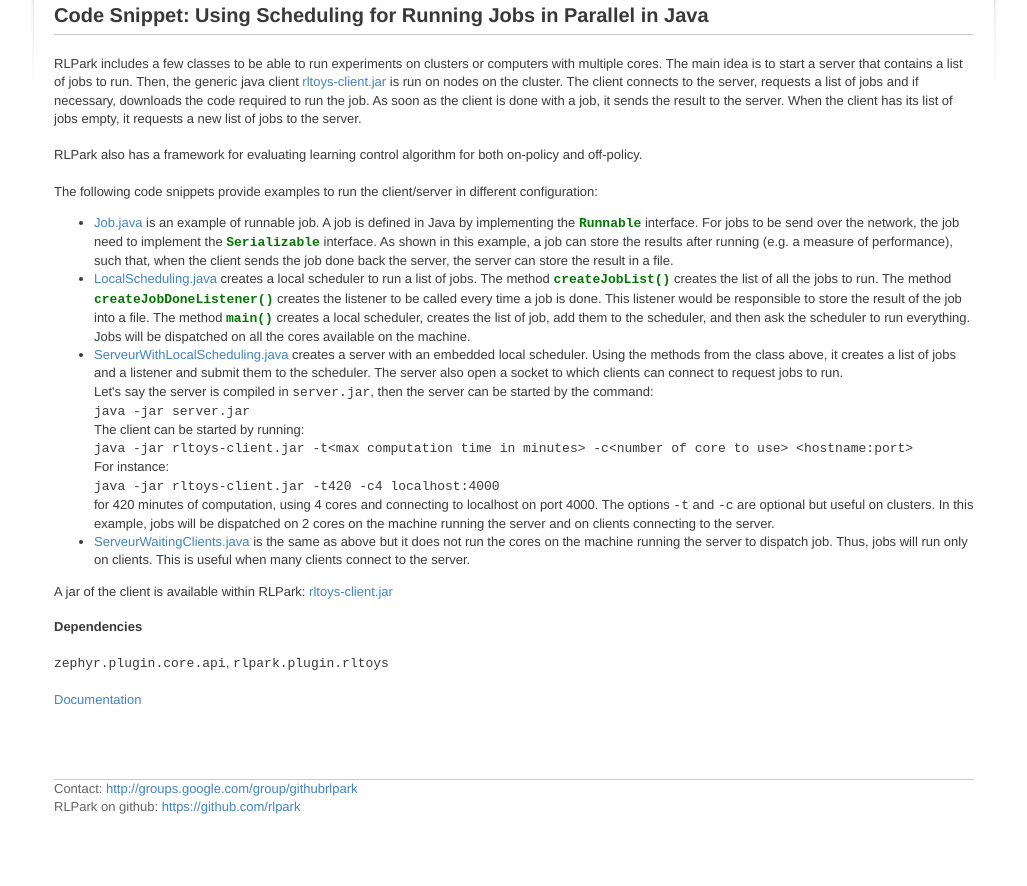
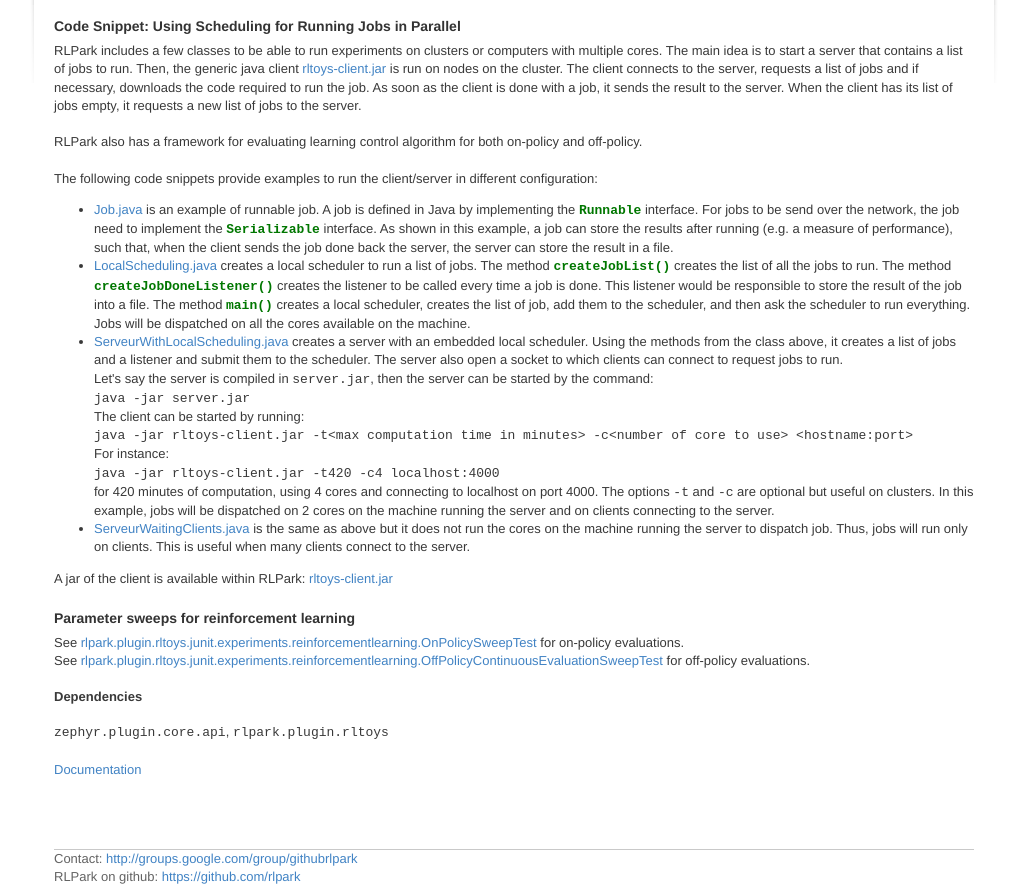
Before and after one commit to rlpark/rlpark.github.com, a Jekyll site: the page built from doc_codejavascheduling.html, in a window 1280 px wide, cut to the strip 95-981 px from the top of the page. Shown: the whole strip, without its empty margins (126-1153 px from the left). Built offline with Jekyll 4.4.1, drawn with Linux system fonts in a browser that asks for light colours; before the commit the page ends 912 px from its top, so only the background shows below that.

Commit message:
Add links for parameters sweeps

```diff
--- a/doc_codejavascheduling.html
+++ b/doc_codejavascheduling.html
@@ -1,9 +1,9 @@
 ---
-title: Code Snippet Using Scheduling for Running Jobs in Parallel in Java
+title: Code Snippet Using Scheduling for Running Jobs in Parallel
 layout: documentation
 ---
 
-<h1>Code Snippet: Using Scheduling for Running Jobs in Parallel in Java</h1>
+<h3>Code Snippet: Using Scheduling for Running Jobs in Parallel</h3>
 
 RLPark includes a few classes to be able to run experiments on clusters or computers with multiple cores.
 The main idea is to start a server that contains a list of jobs to run. Then, the generic java client
@@ -53,6 +53,13 @@
 A jar of the client is available within RLPark:
 <a href="https://github.com/rlpark/rlpark/raw/master/rlpark.plugin.rltoys/rltoys-client.jar">rltoys-client.jar</a>
 
+<h3>Parameter sweeps for reinforcement learning</h3>
+
+See <a href="https://github.com/rlpark/rlpark/blob/master/rlpark.plugin.rltoys/jvsrctests/rlpark/plugin/rltoys/junit/experiments/reinforcementlearning/OnPolicySweepTest.java">
+rlpark.plugin.rltoys.junit.experiments.reinforcementlearning.OnPolicySweepTest</a> for on-policy evaluations.
+<br/>
+See <a href="https://github.com/rlpark/rlpark/blob/master/rlpark.plugin.rltoys/jvsrctests/rlpark/plugin/rltoys/junit/experiments/reinforcementlearning/OffPolicyContinuousEvaluationSweepTest.java">
+rlpark.plugin.rltoys.junit.experiments.reinforcementlearning.OffPolicyContinuousEvaluationSweepTest</a> for off-policy evaluations.
 
 <h4>Dependencies</h4>
 <span class='file'>zephyr.plugin.core.api</span>, <span class='file'>rlpark.plugin.rltoys</span>
```
